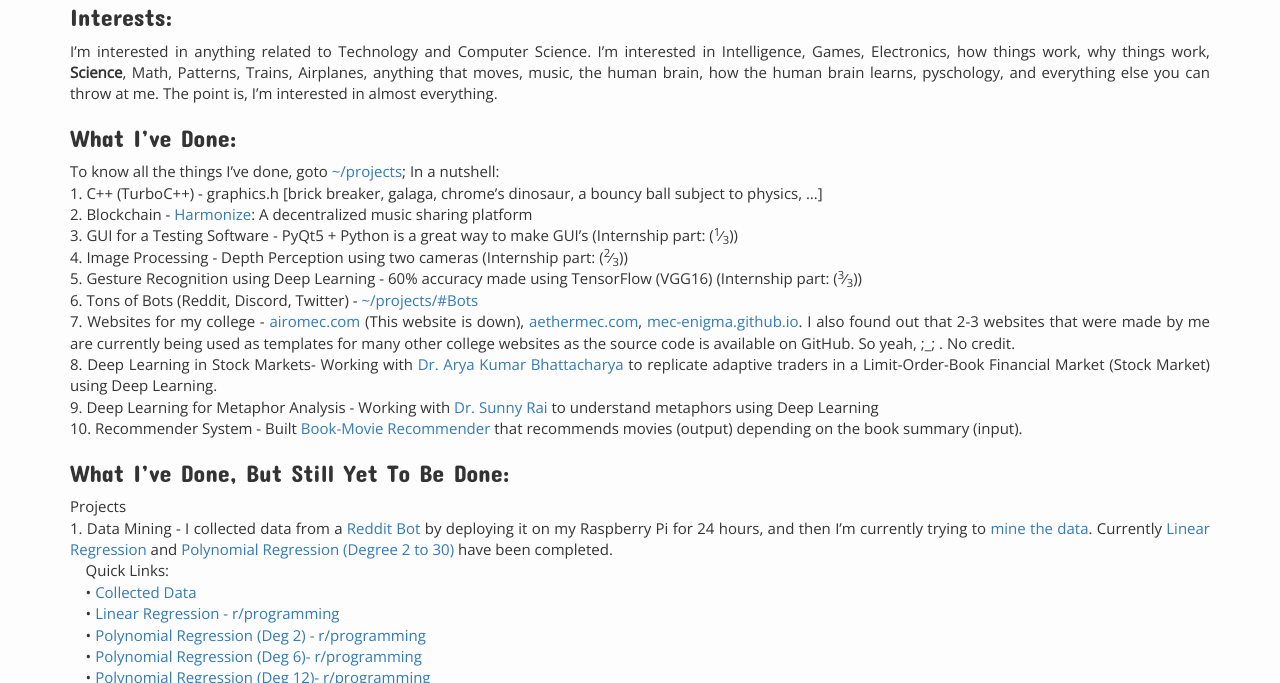
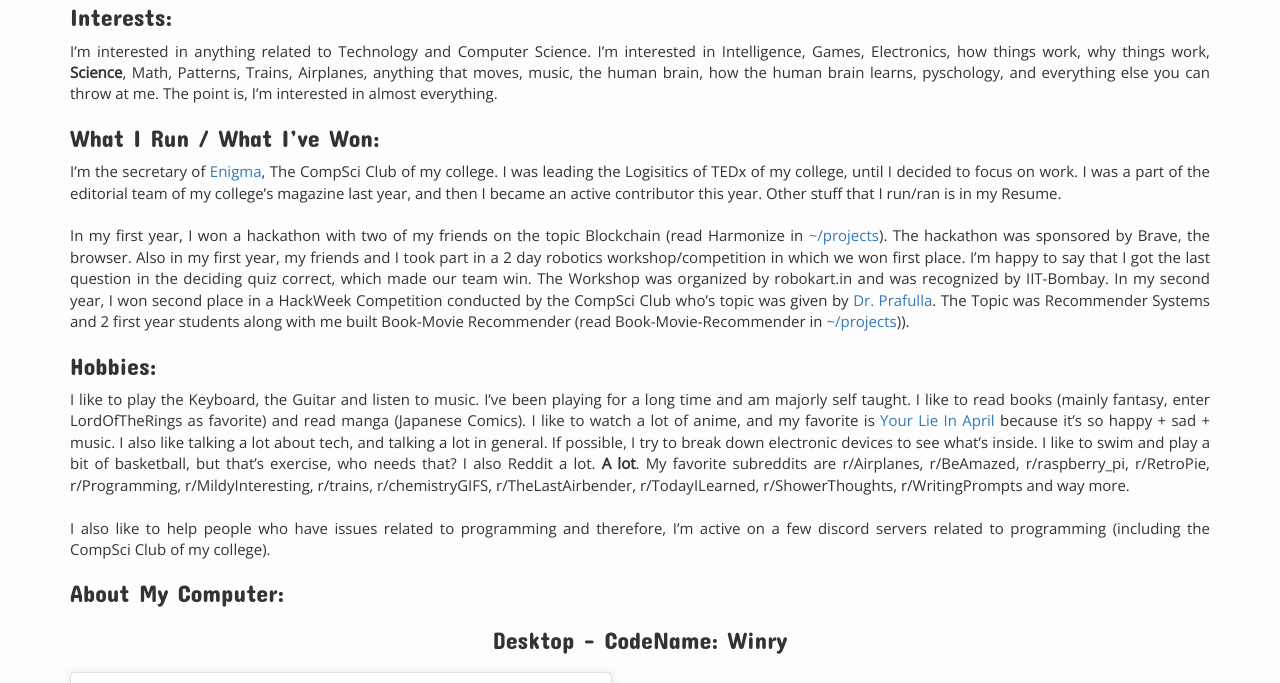
Before and after one commit to IceCereal/IceCereal.github.io, a plain HTML site: page about_me/index.html in a window 1280 px wide. Shown: the part 750-1433 px from the top of the page. Drawn offline with nearby package versions, Linux system fonts and the light colour scheme; files that its build step writes are made by us from their sources; a script that the page names is missing.

Commit message:
Remove Fluff

```diff
--- a/about_me/index.html
+++ b/about_me/index.html
@@ -123,44 +123,14 @@
 
 <p>I&rsquo;m interested in anything related to Technology and Computer Science. I&rsquo;m interested in Intelligence, Games, Electronics, how things work, why things work, <b>Science</b>, Math, Patterns, Trains, Airplanes, anything that moves, music, the human brain, how the human brain learns, pyschology, and everything else you can throw at me. The point is, I&rsquo;m interested in almost everything.</p>
 
-<h3 id="what-i-ve-done">What I&rsquo;ve Done:</h3>
-
-<p>To know all the things I&rsquo;ve done, goto <a href="../projects">~/projects</a>; In a nutshell: <br>
-1. C++ (TurboC++) - graphics.h [brick breaker, galaga, chrome&rsquo;s dinosaur, a bouncy ball subject to physics, &hellip;]<br>
-2. Blockchain - <a href="https://github.com/Rochan-A/Harmonize">Harmonize</a>: A decentralized music sharing platform<br>
-3. GUI for a Testing Software - PyQt5 + Python is a great way to make GUI&rsquo;s (Internship part: (<sup>1</sup>&frasl;<sub>3</sub>))<br>
-4. Image Processing - Depth Perception using two cameras (Internship part: (<sup>2</sup>&frasl;<sub>3</sub>))<br>
-5. Gesture Recognition using Deep Learning - 60% accuracy made using TensorFlow (VGG16) (Internship part: (<sup>3</sup>&frasl;<sub>3</sub>))<br>
-6. Tons of Bots (Reddit, Discord, Twitter) - <a href="../projects/#bots">~/projects/#Bots</a><br>
-7. Websites for my college - <a href="#">airomec.com</a> (This website is down), <a href="https://aethermec.com" target="_blank">aethermec.com</a>, <a href="https://mec-enigma.github.io" target="_blank">mec-enigma.github.io</a>. I also found out that 2-3 websites that were made by me are currently being used as templates for many other college websites as the source code is available on GitHub. So yeah, ;_; . No credit.<br>
-8. Deep Learning in Stock Markets- Working with <a href="https://www.mahindraecolecentrale.edu.in/faculty/9/Arya-Kumar-Bhattacharya.html" target="_blank">Dr. Arya Kumar Bhattacharya</a> to replicate adaptive traders in a Limit-Order-Book Financial Market (Stock Market) using Deep Learning.<br>
-9. Deep Learning for Metaphor Analysis - Working with <a href="https://www.mahindraecolecentrale.edu.in/faculty/108/Sunny-Rai.html" target="_blank">Dr. Sunny Rai</a> to understand metaphors using Deep Learning<br>
-10. Recommender System - Built <a href="https://github.com/IceCereal/Book-Movie-Recommender" target="_blank"> Book-Movie Recommender</a> that recommends movies (output) depending on the book summary (input).</p>
-
-<h3 id="what-i-ve-done-but-still-yet-to-be-done">What I&rsquo;ve Done, But Still Yet To Be Done:</h3>
-
-<p>Projects<br>
-1. Data Mining - I collected data from a <a href="https://github.com/IceCereal/Bot_REGOD-New" target="_blank">Reddit Bot</a> by deploying it on my Raspberry Pi for 24 hours, and then I&rsquo;m currently trying to <a href="https://github.com/IceCereal/Reddit_DataMine" target="_blank">mine the data</a>. Currently <a href="https://github.com/IceCereal/Reddit_DataMine/tree/master/Regression/LinRegPlots" target="_blank">Linear Regression</a> and <a href="https://github.com/IceCereal/Reddit_DataMine/tree/master/Regression/PolyRegPlots" target="_blank">Polynomial Regression (Degree 2 to 30)</a> have been completed.<br>
-&nbsp;&nbsp;&nbsp;&nbsp;Quick Links: <br>
-&nbsp;&nbsp;&nbsp;&nbsp;• <a href="https://github.com/IceCereal/Bot_REGOD-New/tree/master/Modules/SubredditData" target="_blank">Collected Data</a> <br>
-&nbsp;&nbsp;&nbsp;&nbsp;• <a href="https://raw.githubusercontent.com/IceCereal/Reddit_DataMine/master/Regression/LinRegPlots/programming.png" target="_blank">Linear Regression - r/programming</a> <br>
-&nbsp;&nbsp;&nbsp;&nbsp;• <a href="https://raw.githubusercontent.com/IceCereal/Reddit_DataMine/master/Regression/PolyRegPlots/programming/Degree_2.png" target="_blank">Polynomial Regression (Deg 2) - r/programming</a> <br>
-&nbsp;&nbsp;&nbsp;&nbsp;• <a href="https://raw.githubusercontent.com/IceCereal/Reddit_DataMine/master/Regression/PolyRegPlots/programming/Degree_6.png" target="_blank">Polynomial Regression (Deg 6)- r/programming</a> <br>
-&nbsp;&nbsp;&nbsp;&nbsp;• <a href="https://raw.githubusercontent.com/IceCereal/Reddit_DataMine/master/Regression/PolyRegPlots/programming/Degree_12.png" target="_blank">Polynomial Regression (Deg 12)- r/programming</a> <br>
-&nbsp;&nbsp;&nbsp;&nbsp;• <a href="https://raw.githubusercontent.com/IceCereal/Reddit_DataMine/master/Regression/PolyRegPlots/programming/Degree_24.png" target="_blank">Polynomial Regression (Deg 24)- r/programming</a> <br>
-2. A (chat?)bot that helps people navigate their way around places. (This is a private repository, so until it&rsquo;s done, it won&rsquo;t be linked). It uses Django for the backend.<br>
-3. A GAN for pyschedelic images<br>
-4. Product Analysis - <a href="https://github.com/IceCereal/ProductAnalysis">ProductAnalysis</a> A program that displays the sentiment of a current word by analysing tweets and reddit comments/posts with the said word.<br>
-5. Thinking about: Interfacing with the CUDA API to make my own Machine Learning library.</p>
-
 <h3 id="what-i-run-what-i-ve-won">What I Run / What I&rsquo;ve Won:</h3>
 
-<p>I&rsquo;m the secretary of <a href="https://mec-enigma.github.io" target="_blank">Enigma</a>, The CompSci Club of my college. I used to be in-charge of Logisitics of TEDx, until I recently quit. I was a part of the editorial team of my college&rsquo;s magazine last year, and then I quit this year. Other stuff that I run/ran is in my Resume. <br><br>
-In my first year, I won a hackathon with two of my friends on the topic Blockchain (read Harmonize above). The hackathon was sponsored by Brave Browser. Also in my first year, my friends and I took part in a 2 day robotics workshop/competition in which we won first place. I, happy to say, got the last question in the deciding quiz correct, which made our team win. The Workshop was organized by robokart.in and was recognized by IIT-Bombay. In my second year, I won second place in a HackWeek Competition conducted by the CompSci Club who&rsquo;s topic was given by <a href="">Dr. Prafulla</a>. The Topic was Recommender Systems and 2 first year students along with me built Book-Movie Recommender (read above).</p>
+<p>I&rsquo;m the secretary of <a href="https://mec-enigma.github.io" target="_blank">Enigma</a>, The CompSci Club of my college. I was leading the Logisitics of TEDx of my college, until I decided to focus on work. I was a part of the editorial team of my college&rsquo;s magazine last year, and then I became an active contributor this year. Other stuff that I run/ran is in my Resume. <br><br>
+In my first year, I won a hackathon with two of my friends on the topic Blockchain (read Harmonize in <a href="../projects">~/projects</a>). The hackathon was sponsored by Brave, the browser. Also in my first year, my friends and I took part in a 2 day robotics workshop/competition in which we won first place. I&rsquo;m happy to say that I got the last question in the deciding quiz correct, which made our team win. The Workshop was organized by robokart.in and was recognized by IIT-Bombay. In my second year, I won second place in a HackWeek Competition conducted by the CompSci Club who&rsquo;s topic was given by <a href="">Dr. Prafulla</a>. The Topic was Recommender Systems and 2 first year students along with me built Book-Movie Recommender (read Book-Movie-Recommender in <a href="../projects">~/projects</a>)).</p>
 
 <h3 id="hobbies">Hobbies:</h3>
 
-<p>I like to play the Keyboard, the Guitar and listen to music. I&rsquo;ve been playing for a long time and am majorly self taught. I like to read books (mainly fantasy, enter LordOfTheRings as favorite) and read manga (Japanese Comics). I like to watch a lot of anime, and my favorite is <a href="https://myanimelist.net/anime/23273/Shigatsu_wa_Kimi_no_Uso" target="_blank">Your Lie In April</a> because it&rsquo;s so happy + sad + music. I also like talking a lot about tech, and talking a lot in general. If possible, I try to break down electronic to see what&rsquo;s inside. I like to swim and play a bit of basketball, but that&rsquo;s exercise, who needs that? I also Reddit a lot. <b>A lot</b>. My favorite subreddits are r/Airplanes, r/BeAmazed, r/raspberry_pi, r/RetroPie, r/Programming, r/MildyInteresting, r/trains, r/chemistryGIFS, r/TheLastAirbender, r/TodayILearned, r/ShowerThoughts, r/WritingPrompts and way more. <br><br>I also like to help people who have issues related to programming and therefore, I&rsquo;m active on a few discord servers related to programming (including the CompSci Club of my college).</p>
+<p>I like to play the Keyboard, the Guitar and listen to music. I&rsquo;ve been playing for a long time and am majorly self taught. I like to read books (mainly fantasy, enter LordOfTheRings as favorite) and read manga (Japanese Comics). I like to watch a lot of anime, and my favorite is <a href="https://myanimelist.net/anime/23273/Shigatsu_wa_Kimi_no_Uso" target="_blank">Your Lie In April</a> because it&rsquo;s so happy + sad + music. I also like talking a lot about tech, and talking a lot in general. If possible, I try to break down electronic devices to see what&rsquo;s inside. I like to swim and play a bit of basketball, but that&rsquo;s exercise, who needs that? I also Reddit a lot. <b>A lot</b>. My favorite subreddits are r/Airplanes, r/BeAmazed, r/raspberry_pi, r/RetroPie, r/Programming, r/MildyInteresting, r/trains, r/chemistryGIFS, r/TheLastAirbender, r/TodayILearned, r/ShowerThoughts, r/WritingPrompts and way more. <br><br>I also like to help people who have issues related to programming and therefore, I&rsquo;m active on a few discord servers related to programming (including the CompSci Club of my college).</p>
 
 <h3 id="about-my-computer">About My Computer:</h3>
 
```
